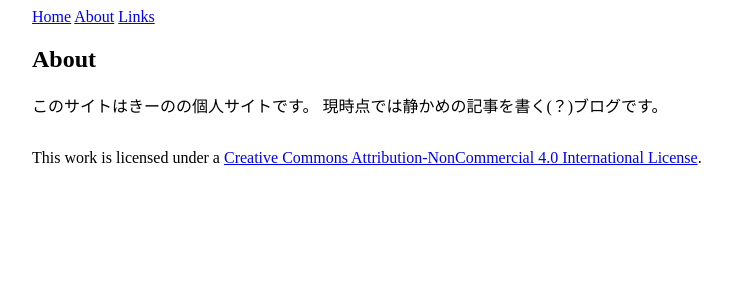
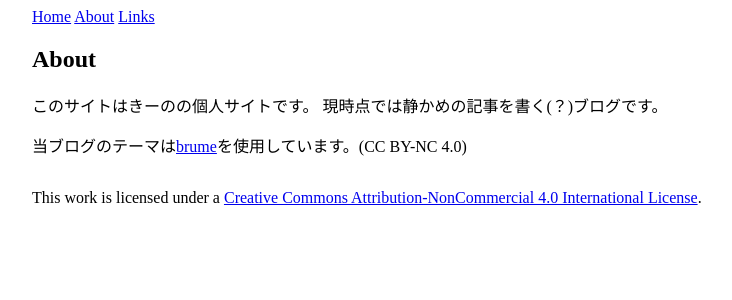
Before and after one commit to keynote-mi/keynote-mi.github.io, a Jekyll site: the page built from about/index.md, in a window 1280 px wide. Shown: the top 300 px of the page, without its empty margins (208-940 px from the left). Built offline with Jekyll 4.4.1, drawn with Linux system fonts in a browser that asks for light colours; nearby versions of some CDN libraries; library files that are not in the unit come from our copies.

Commit message:
Update index.md

```diff
--- a/about/index.md
+++ b/about/index.md
@@ -5,3 +5,5 @@ title: About
 
 このサイトはきーのの個人サイトです。
 現時点では静かめの記事を書く(？)ブログです。
+
+当ブログのテーマは[brume](https://github.com/aigarsdz/brume)を使用しています。(CC BY-NC 4.0)
```
